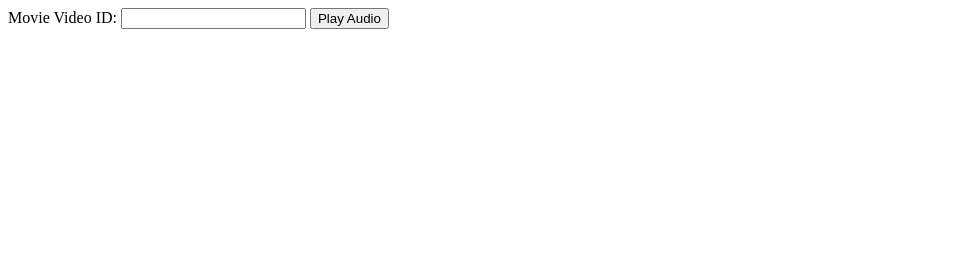
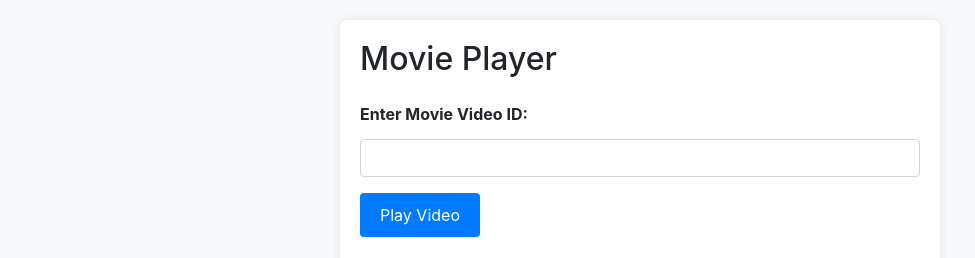
Before and after one commit to Emon2358/movie-player, a plain HTML site: page index.html in a window 1280 px wide. Shown: the whole page, without its empty margins (0-975 px from the left). Drawn offline with nearby package versions, Linux system fonts and the light colour scheme.

Commit message:
Update index.html

```diff
--- a/index.html
+++ b/index.html
@@ -1,22 +1,86 @@
 <!DOCTYPE html>
 <html lang="en">
   <head>
-    <meta charset="UTF-8">
-    <meta name="viewport" content="width=device-width, initial-scale=1.0">
-    <title>movie Player</title>
+    <meta charset="UTF-8" />
+    <meta name="viewport" content="width=device-width, initial-scale=1.0" />
+    <title>Movie Player</title>
+    <link
+      rel="stylesheet"
+      href="https://stackpath.bootstrapcdn.com/bootstrap/4.5.2/css/bootstrap.min.css"
+    />
+    <style>
+      body {
+        background-color: #f8f9fa;
+        padding: 20px;
+      }
+      .container {
+        max-width: 600px;
+        margin: 0 auto;
+        background-color: #fff;
+        padding: 20px;
+        border-radius: 8px;
+        box-shadow: 0px 0px 10px rgba(0, 0, 0, 0.1);
+      }
+      label {
+        font-weight: bold;
+      }
+      input[type="text"] {
+        width: 100%;
+        padding: 10px;
+        margin-top: 5px;
+        margin-bottom: 15px;
+        border: 1px solid #ced4da;
+        border-radius: 4px;
+        box-sizing: border-box;
+      }
+      button[type="submit"] {
+        padding: 10px 20px;
+        background-color: #007bff;
+        color: #fff;
+        border: none;
+        border-radius: 4px;
+        cursor: pointer;
+      }
+      button[type="submit"]:hover {
+        background-color: #0056b3;
+      }
+    </style>
   </head>
   <body>
+    <div class="container">
+      <h2 class="mb-4">Movie Player</h2>
       <form onsubmit="playVideo(); return false;">
-        <label for="video_id">Movie Video ID:</label>
-        <input type="text" id="video_id" name="video_id" required>
-        <button type="submit">Play Audio</button>
+        <div class="form-group">
+          <label for="video_id">Enter Movie Video ID:</label>
+          <input
+            type="text"
+            id="video_id"
+            name="video_id"
+            class="form-control"
+            required
+          />
+        </div>
+        <button type="submit" class="btn btn-primary">Play Video</button>
       </form>
-    <iframe id="video_player" width="560" height="315" src="" frameborder="0" allowfullscreen></iframe>
+      <div class="embed-responsive embed-responsive-16by9 mt-4">
+        <iframe
+          id="video_player"
+          class="embed-responsive-item"
+          src=""
+          frameborder="0"
+          allowfullscreen
+        ></iframe>
+      </div>
+    </div>
 
     <script>
       function playVideo() {
         var videoId = document.getElementById("video_id").value;
-            var iframeSrc = "https://www.youtube.com/embed/" + videoId + "?autoplay=1&controls=0&loop=1&playlist=" + videoId;
+        var iframeSrc =
+          "https://www.youtube.com/embed/" +
+          videoId +
+          "?autoplay=1&controls=0&loop=1&playlist=" +
+          videoId;
         document.getElementById("video_player").src = iframeSrc;
       }
     </script>
```
Lines whose indentation alone changed are shown as unchanged.
